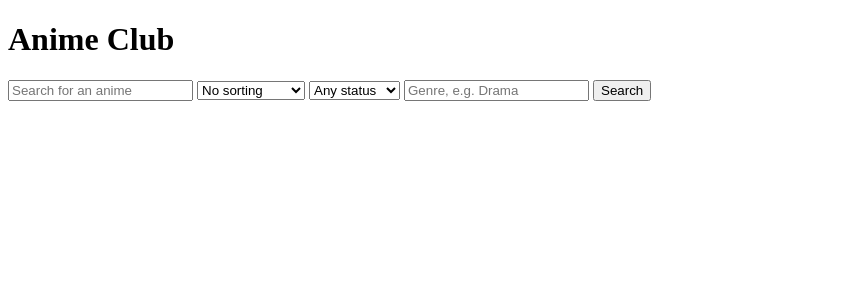
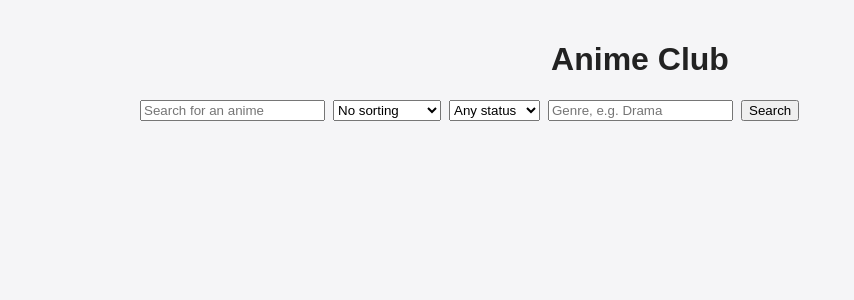
Before and after one commit to risaboke/anime-club, a Flask app: page / in a window 1280 px wide. Shown: the top 300 px of the page, without its empty margins (0-854 px from the left). Run offline with Flask 3, Linux system fonts and the light colour scheme.

Commit message:
Add some styling

```diff
--- a/templates/index.html
+++ b/templates/index.html
@@ -3,10 +3,46 @@
 <head>
     <meta charset="UTF-8">
     <title>Anime Club</title>
+    <style>
+        body {
+            font-family: Arial, sans-serif;
+            max-width: 1000px;
+            margin: 0 auto;
+            padding: 20px;
+            background: #f5f5f7;
+            color: #222;
+        }
+        h1 { text-align: center; }
+        .controls {
+            display: flex;
+            flex-wrap: wrap;
+            gap: 8px;
+            margin-bottom: 12px;
+        }
+        #results {
+            display: grid;
+            grid-template-columns: repeat(auto-fill, minmax(220px, 1fr));
+            gap: 16px;
+        }
+        .card {
+            background: white;
+            border-radius: 8px;
+            padding: 12px;
+            box-shadow: 0 1px 4px rgba(0, 0, 0, 0.15);
+        }
+        .card img {
+            width: 100%;
+            border-radius: 6px;
+        }
+        .card h2 {
+            font-size: 1.1rem;
+        }
+    </style>
 </head>
 <body>
     <h1>Anime Club</h1>
-    <input type="text" id="search-box" placeholder="Search for an anime">
+    <div class="controls">
+        <input type="text" id="search-box" placeholder="Search for an anime">
     <select id ="sort-select">
         <option value="">No sorting</option>
         <option value="rating">Highest rating</option>
@@ -22,6 +58,7 @@
     </select>
     <input type="text" id="genre-box" placeholder="Genre, e.g. Drama">
     <button id="search-button">Search</button>
+    </div>
     <p id="message"></p>
     <div id="results"></div>
     <script>
@@ -74,6 +111,7 @@
 
         function showAnime(anime) {
             const card = document.createElement("div");
+            card.className = "card"
             const heading = document.createElement("h2");
             heading.textContent = anime.title;
             card.appendChild(heading);
```
